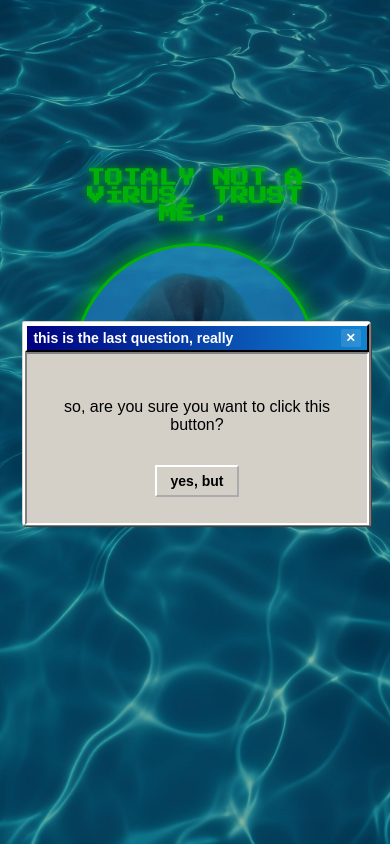
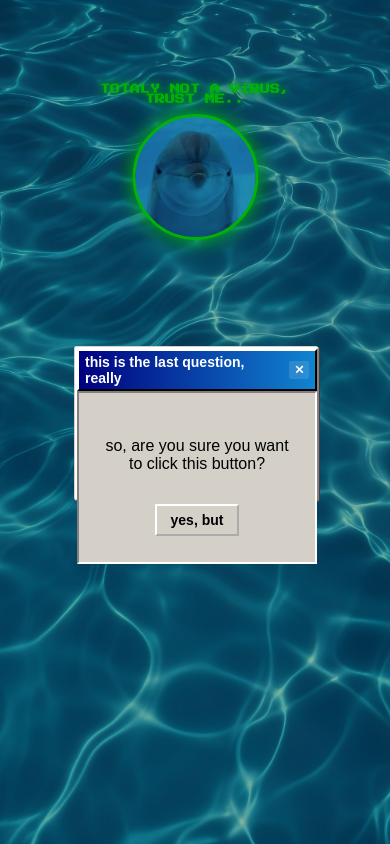
Before and after one commit to Virtualexp/happydolphin, a plain HTML site: page index.html in a window 390 px wide. Drawn offline with Linux system fonts and the light colour scheme.

Commit message:
Add files via upload

```diff
--- a/index.html
+++ b/index.html
@@ -31,7 +31,7 @@
   /* Yazı ve profil kapsayıcısı */
   .center-content {
     position: absolute;
-    top: 20%; /* biraz yukarı taşıdık */
+    top: 20%;
     left: 50%;
     transform: translateX(-50%);
     display: flex;
@@ -131,8 +131,41 @@
     cursor: pointer;
   }
 
-  @media (max-width:640px){
-    .win98 { width:88%; left:6% !important; }
+  /* Mobil uyumluluk */
+  @media (max-width: 768px) {
+    h1 {
+      font-size: 12px;
+    }
+    .profile {
+      width: 160px;
+      height: 160px;
+    }
+    .center-content {
+      top: 15%;
+      gap: 14px;
+    }
+    .win98 {
+      width: 280px;
+      height: 170px;
+    }
+  }
+
+  @media (max-width: 480px) {
+    h1 {
+      font-size: 10px;
+    }
+    .profile {
+      width: 120px;
+      height: 120px;
+    }
+    .center-content {
+      top: 10%;
+      gap: 10px;
+    }
+    .win98 {
+      width: 240px;
+      height: 150px;
+    }
   }
 </style>
 </head>
@@ -305,10 +338,18 @@
   }
 
   // Pencereyi tam merkeze yerleştir
-  createWindow(
-    (window.innerWidth - 350) / 2,
-    (window.innerHeight - 200) / 2
-  );
+  function centerWindow() {
+    const winWidth = window.innerWidth < 480 ? 240 :
+                     window.innerWidth < 768 ? 280 : 350;
+    const winHeight = window.innerWidth < 480 ? 150 :
+                      window.innerWidth < 768 ? 170 : 200;
+    createWindow(
+      (window.innerWidth - winWidth) / 2,
+      (window.innerHeight - winHeight) / 2
+    );
+  }
+
+  centerWindow();
   </script>
 </body>
 </html>
```
